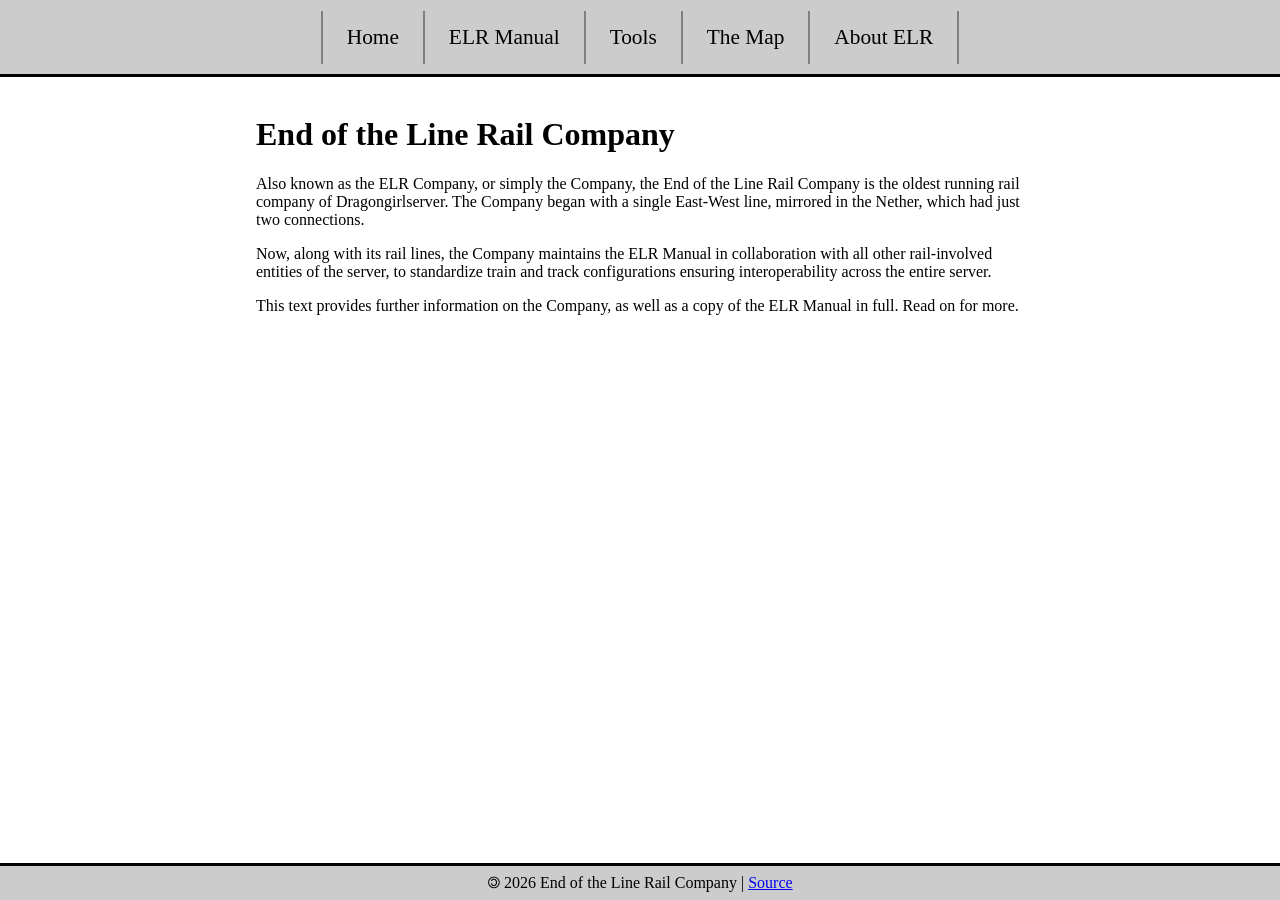
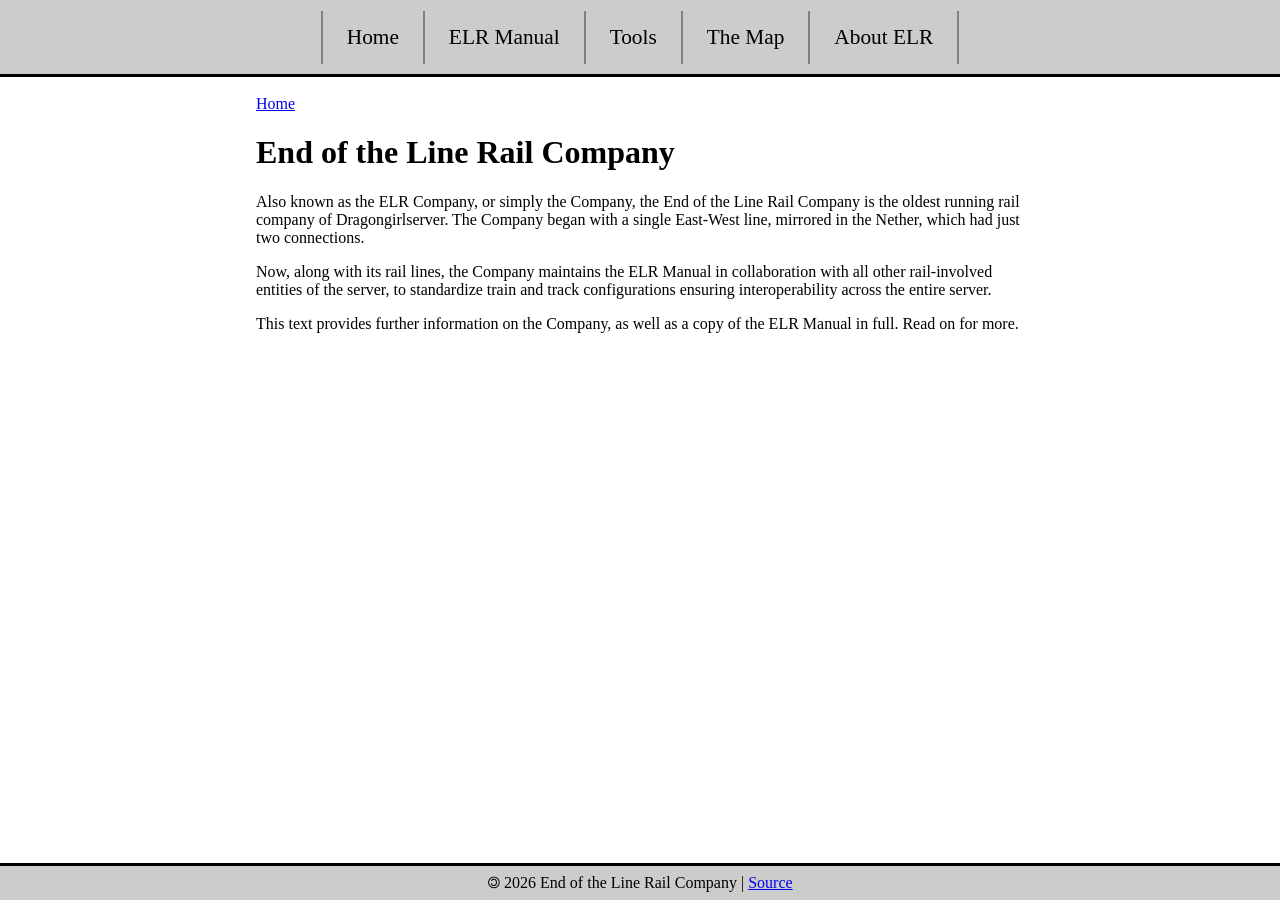
Before and after one commit to EndDragon438/End-Rail, a Jekyll site: the page built from site/index.md, in a window 1280 px wide. Built offline with Jekyll 4.4.1, drawn with Linux system fonts in a browser that asks for light colours; our own code applies the rules of GitHub Pages for plain Markdown files.

Commit message:
tryna add breadcrumbs

```diff
--- a/site/_layouts/default.html
+++ b/site/_layouts/default.html
@@ -15,6 +15,17 @@
         </header>
         <br>
         <main>
+            <div id="breadcrumbs">
+                {% assign crumbs = page.url | remove:'/index.html' | split: '/' %}
+                <a href="/End-Rail/">Home</a>
+                {% for crumb in crumbs offset: 1 %}
+                    {% if forloop.last %}
+                        / {{ page.title }}
+                    {% else %}
+                        / <a href="{% assign crumb_limit = forloop.index | plus: 1 %}{% for crumb in crumbs limit: crumb_limit %}{{ crumb | append: '/' }}{% endfor %}">{{ crumb | replace:'-',' ' | remove:'.html' | capitalize }}</a>
+                    {% endif %}
+                {% endfor %}
+            </div>
             {{ content }}
         </main>
         <br><br><br><br>
```
